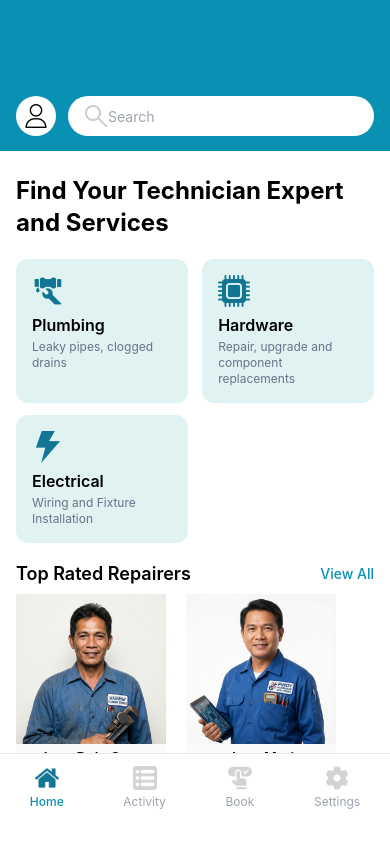
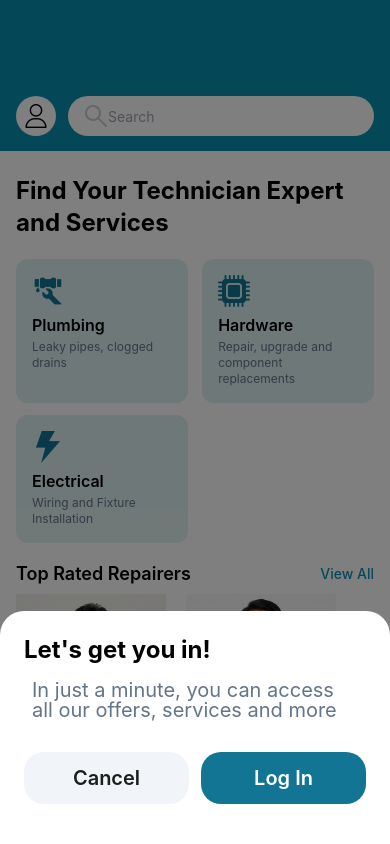
Before and after one commit to Emziee-e/ServiceU, a React Native app: screen /initialDashboard in a window 390 px wide. Both pictures are taken after a click on the element 36 px from the left and 116 px from the top of the page. Built offline with nearby package versions, Linux system fonts and the light colour scheme.

Commit message:
initial dashboard with modal

```diff
--- a/initialDashboard.js
+++ b/initialDashboard.js
@@ -9,18 +9,19 @@ import {
   SafeAreaView,
   StatusBar,
   Image,
+  Modal,
 } from 'react-native';
 
-const ServiceCard = ({ imageSource, title, description }) => (
-  <TouchableOpacity style={styles.serviceCard}>
+const ServiceCard = ({ imageSource, title, description, onPress }) => (
+  <TouchableOpacity style={styles.serviceCard} onPress={onPress}>
     <Image source={imageSource} style={styles.serviceIcon} />
     <Text style={styles.serviceTitle}>{title}</Text>
     <Text style={styles.serviceDescription}>{description}</Text>
   </TouchableOpacity>
 );
 
-const RepairerCard = ({ imageSource, name, service, rating }) => (
-  <TouchableOpacity style={styles.repairerCard}>
+const RepairerCard = ({ name, service, rating, imageSource, onPress }) => (
+  <TouchableOpacity style={styles.repairerCard} onPress={onPress}>
     <Image source={imageSource} style={styles.repairerImage}/>
     <Text style={styles.repairerName}>{name}</Text>
     <Text style={styles.repairerService}>{service}</Text>
@@ -30,8 +31,8 @@ const RepairerCard = ({ imageSource, name, service, rating }) => (
   </TouchableOpacity>
 );
 
-const NavButton = ({ imageSource, label, active }) => (
-  <TouchableOpacity style={styles.navButton}>
+const NavButton = ({ imageSource, label, active, onPress }) => (
+  <TouchableOpacity style={styles.navButton} onPress={onPress}>
     <Image
       source={imageSource}
       style={[styles.navIcon, active && styles.navIconActive]}
@@ -42,8 +43,23 @@ const NavButton = ({ imageSource, label, active }) => (
   </TouchableOpacity>
 );
 
-export default function initialDashboard() {
+export default function App() {
   const [searchQuery, setSearchQuery] = useState('');
+  const [modalVisible, setModalVisible] = useState(false);
+
+  const handleOpenModal = () => {
+    setModalVisible(true);
+  };
+
+  const handleCloseModal = () => {
+    setModalVisible(false);
+  };
+
+  const handleLogin = () => {
+    // Handle login logic here
+    setModalVisible(false);
+    // Navigate to main app or perform authentication
+  };
 
   const services = [
     {
@@ -65,16 +81,17 @@ export default function initialDashboard() {
 
   const repairers = [
     {
-      imageSource: require('./assets/repairer1.png'),
       name: 'Juan Dela Cruz',
       service: 'Electrical',
-      rating: '4.5' },
-
+      rating: '4.5',
+      imageSource: require('./assets/repairer1.png')
+    },
     {
-      imageSource: require('./assets/repairer2.png'),
       name: 'Jose Mari',
       service: 'Plumbing',
-      rating: '4.8' },
+      rating: '4.8',
+      imageSource: require('./assets/repairer2.png')
+    },
   ];
 
   return (
@@ -83,11 +100,11 @@ export default function initialDashboard() {
 
       {/* Header */}
       <View style={styles.header}>
-        <TouchableOpacity style={styles.profileButton}>
+        <TouchableOpacity style={styles.profileButton} onPress={handleOpenModal}>
           <Image source={require('./assets/user.png')} style={styles.profileImage}/>
         </TouchableOpacity>
 
-        <View style={styles.searchContainer}>
+        <View style={styles.searchContainer} onPress={handleOpenModal}>
           <Image source={require('./assets/search.png')} style={styles.profileImage}/>
           <TextInput
             style={styles.searchInput}
@@ -113,6 +130,7 @@ export default function initialDashboard() {
               imageSource={service.imageSource}
               title={service.title}
               description={service.description}
+              onPress={handleOpenModal}
             />
           ))}
         </View>
@@ -120,7 +138,7 @@ export default function initialDashboard() {
         {/* Top Rated Section */}
         <View style={styles.sectionHeader}>
           <Text style={styles.sectionTitle}>Top Rated Repairers</Text>
-          <TouchableOpacity>
+          <TouchableOpacity onPress={handleOpenModal}>
             <Text style={styles.viewAllText}>View All</Text>
           </TouchableOpacity>
         </View>
@@ -134,10 +152,11 @@ export default function initialDashboard() {
           {repairers.map((repairer, index) => (
             <RepairerCard
               key={index}
-              imageSource={repairer.imageSource}
               name={repairer.name}
               service={repairer.service}
               rating={repairer.rating}
+              imageSource={repairer.imageSource}
+              onPress={handleOpenModal}
             />
           ))}
         </ScrollView>
@@ -146,16 +165,49 @@ export default function initialDashboard() {
       {/* Bottom Navigation */}
       <View style={styles.bottomNav}>
         <NavButton imageSource={require('./assets/home.png')} label="Home" active={true} />
-        <NavButton imageSource={require('./assets/activity.png')} label="Activity" active={false} />
-        <NavButton imageSource={require('./assets/book.png')} label="Book" active={false} />
-        <NavButton imageSource={require('./assets/settings.png')} label="Settings" active={false} />
+        <NavButton imageSource={require('./assets/activity.png')} label="Activity" active={false} onPress={handleOpenModal} />
+        <NavButton imageSource={require('./assets/book.png')} label="Book" active={false} onPress={handleOpenModal} />
+        <NavButton imageSource={require('./assets/settings.png')} label="Settings" active={false} onPress={handleOpenModal} />
       </View>
+
+      {/* Login Modal */}
+      <Modal
+        animationType="slide"
+        transparent={true}
+        visible={modalVisible}
+        onRequestClose={handleCloseModal}
+      >
+        <View style={styles.modalOverlay}>
+          <View style={styles.modalContent}>
+            <Text style={styles.modalTitle}>Let's get you in!</Text>
+            <Text style={styles.modalDescription}>
+              In just a minute, you can access all our offers, services and more
+            </Text>
+
+            <View style={styles.modalButtons}>
+              <TouchableOpacity
+                style={styles.cancelButton}
+                onPress={handleCloseModal}
+              >
+                <Text style={styles.cancelButtonText}>Cancel</Text>
+              </TouchableOpacity>
+
+              <TouchableOpacity
+                style={styles.loginButton}
+                onPress={handleLogin}
+              >
+                <Text style={styles.loginButtonText}>Log In</Text>
+              </TouchableOpacity>
+            </View>
+          </View>
+        </View>
+      </Modal>
     </SafeAreaView>
   );
 }
 
 const styles = StyleSheet.create({
-  container: {
+ container: {
     flex: 1,
     backgroundColor: '#fff',
   },
@@ -346,4 +398,58 @@ const styles = StyleSheet.create({
     marginBottom: 5,
     resizeMode: "stretch",
   },
+  modalOverlay: {
+    flex: 1,
+    backgroundColor: 'rgba(0, 0, 0, 0.5)',
+    justifyContent: 'flex-end',
+  },
+  modalContent: {
+    backgroundColor: '#fff',
+    borderTopLeftRadius: 24,
+    borderTopRightRadius: 24,
+    padding: 24,
+    paddingBottom: 40,
+  },
+  modalTitle: {
+    fontSize: 24,
+    fontWeight: 'bold',
+    color: '#000',
+    marginBottom: 8,
+  },
+  modalDescription: {
+    fontSize: 20,
+    color: '#64748b',
+    lineHeight: 20,
+    marginBottom: 24,
+    padding: 8,
+  },
+  modalButtons: {
+    flexDirection: 'row',
+    gap: 12,
+  },
+  cancelButton: {
+    flex: 1,
+    backgroundColor: '#f1f5f9',
+    paddingVertical: 14,
+    borderRadius: 20,
+    alignItems: 'center',
+  },
+  cancelButtonText: {
+    fontSize: 20,
+    fontWeight: '600',
+    color: '#1E1E1E',
+  },
+  loginButton: {
+    flex: 1,
+    backgroundColor: '#137594',
+    paddingVertical: 14,
+    borderRadius: 20,
+    alignItems: 'center',
+  },
+  loginButtonText: {
+    fontSize: 20,
+    fontWeight: '600',
+    color: '#fff',
+  },
+
 });
```
